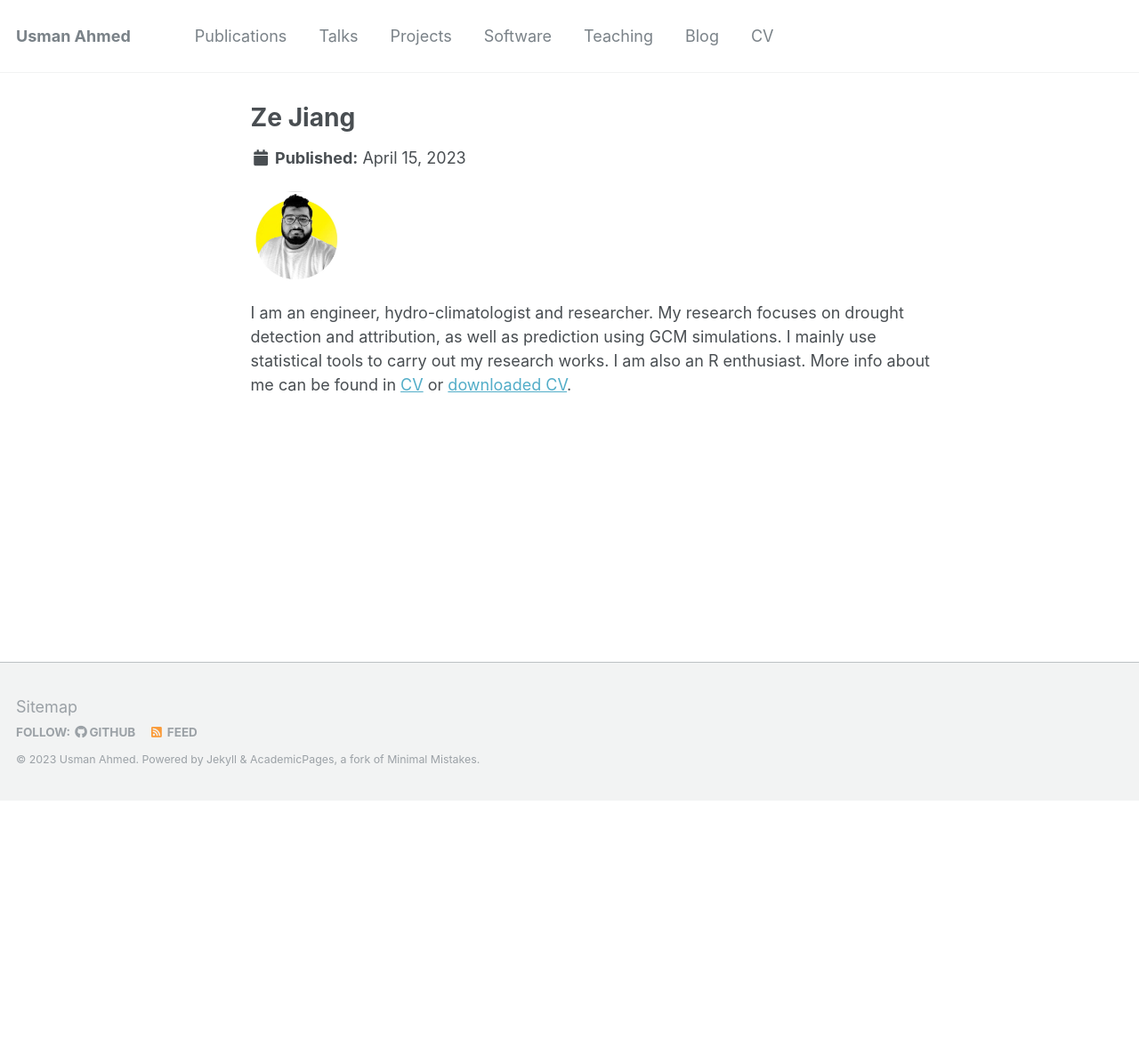
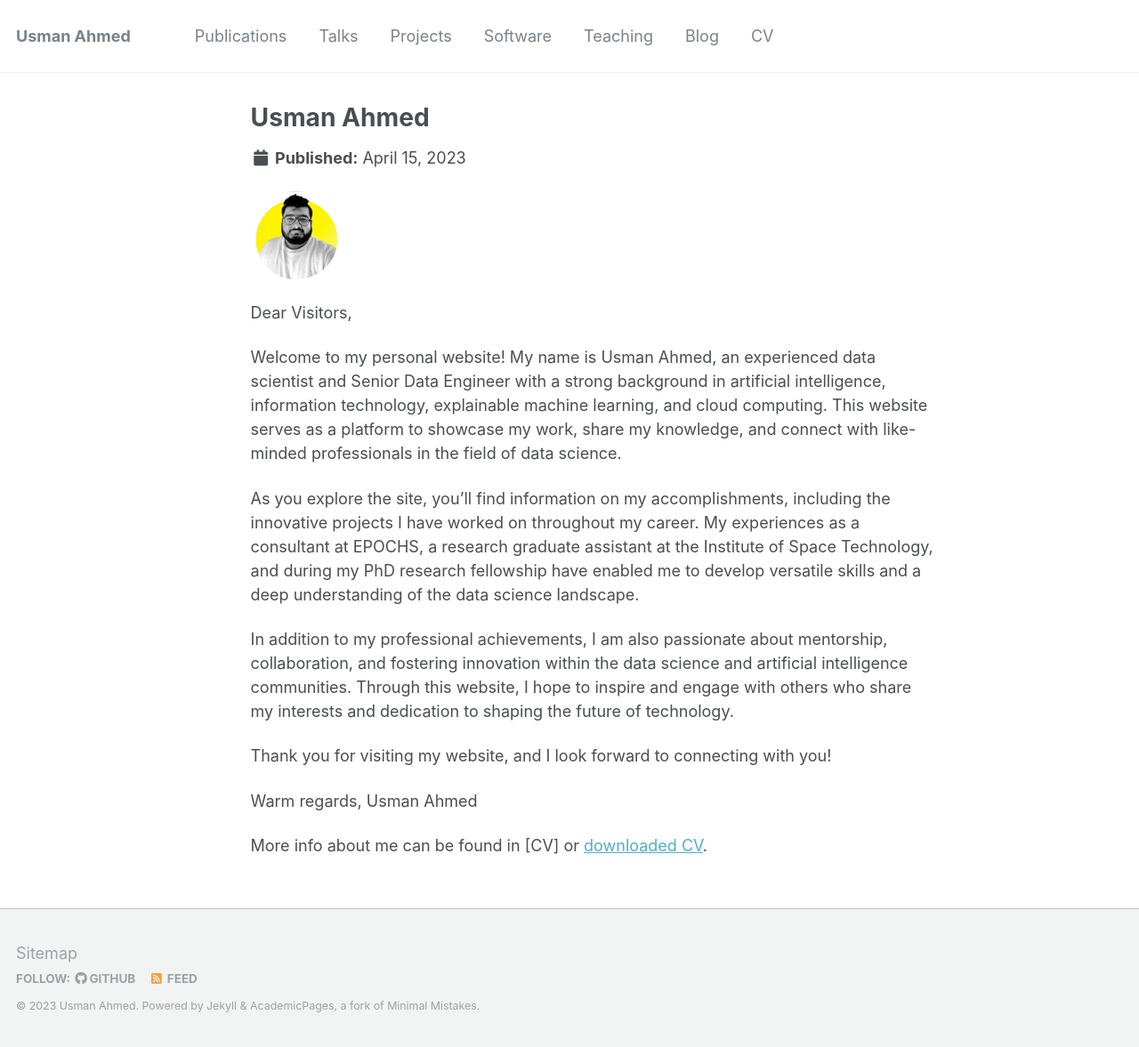
Before and after one commit to iusmanahmed/iusmanahmed.github.io, a Jekyll site: the page built from _people/isumanahmed.md, in a window 1280 px wide. Shown: the whole page at 89% size. Built offline with Jekyll 4.4.1, drawn with Linux system fonts in a browser that asks for light colours; before the commit the page ends 900 px from its top, so only the background shows below that.

Commit message:
Update introduction
I added the introduction of the website.

```diff
--- a/_people/isumanahmed.md
+++ b/_people/isumanahmed.md
@@ -1,6 +1,6 @@
 ---
-title: "Ze Jiang"
-excerpt: "Expertise in Hydro-climatology <br/><img src='/images/profile.jpg' style='height: 10%; width: 10%; object-fit: contain' alt='Avatar' class='avatar'/>"
+title: "Usman Ahmed"
+excerpt: "Expertise in Data-driven model <br/><img src='/images/profile.jpg' style='height: 10%; width: 10%; object-fit: contain' alt='Avatar' class='avatar'/>"
 author_profile: false
 share: false
 collection: people
@@ -8,5 +8,19 @@ collection: people
 
 <img src="/images/profile.jpg" alt="Avatar" class="avatar"/>
 
-I am an engineer, hydro-climatologist and researcher. My research focuses on drought detection and attribution, as well as prediction using GCM simulations. I mainly use statistical tools to carry out my research works. I am also an R enthusiast.
-More info about me can be found in [CV](https://zejiang-unsw.github.io/cv/) or [downloaded CV](http://zejiang-unsw.github.io/files/CV_Ze JIANG_UNSW_Eng.pdf).
+
+Dear Visitors,
+
+Welcome to my personal website! My name is Usman Ahmed, an experienced data scientist and Senior Data Engineer with a strong background in artificial intelligence, information technology, explainable machine learning, and cloud computing. This website serves as a platform to showcase my work, share my knowledge, and connect with like-minded professionals in the field of data science.
+
+As you explore the site, you'll find information on my accomplishments, including the innovative projects I have worked on throughout my career. My experiences as a consultant at EPOCHS, a research graduate assistant at the Institute of Space Technology, and during my PhD research fellowship have enabled me to develop versatile skills and a deep understanding of the data science landscape.
+
+In addition to my professional achievements, I am also passionate about mentorship, collaboration, and fostering innovation within the data science and artificial intelligence communities. Through this website, I hope to inspire and engage with others who share my interests and dedication to shaping the future of technology.
+
+Thank you for visiting my website, and I look forward to connecting with you!
+
+Warm regards,
+Usman Ahmed
+
+
+More info about me can be found in [CV] or [downloaded CV](http://zejiang-unsw.github.io/files/Usman_Ahmed_CV.pdf).
```
Also changed, not shown: 14 other files.
